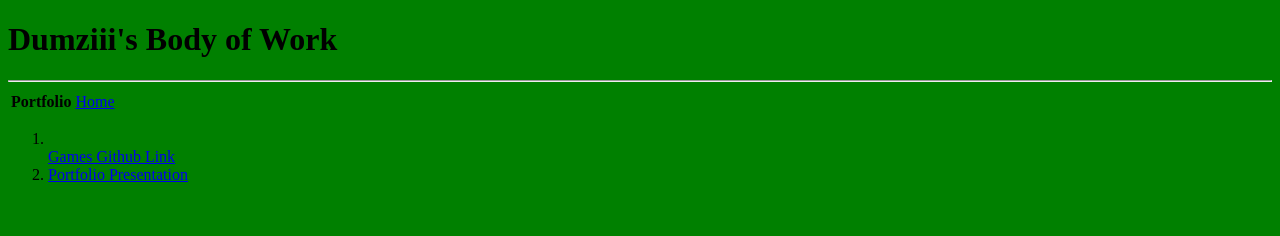
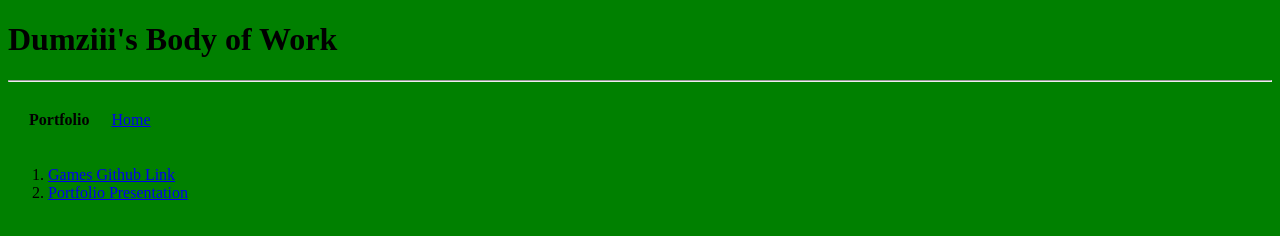
Before and after one commit to Wits-Digital-Arts-Interactive-Media/WSOA3028A_2444372, a plain HTML site: page Portfolio work.html in a window 1280 px wide. Drawn offline with Linux system fonts and the light colour scheme.

Commit message:
Quick Directory Page Update

```diff
--- a/Portfolio work.html
+++ b/Portfolio work.html
@@ -12,15 +12,15 @@
     <hr>
     <main>
         <nav>
-          <table>
+          <table cellspacing = "20px">
             <tr>
               <th style="text-align: left;">Portfolio</th>
               <td><a href="index.html">Home</a></td>
             </tr>
           </table>
           <ol>
-            <li></li><a href="https://github.com/MaccccD"> Games Github Link</a></li>
-             <li><a href="https://www.canva.com/design/DAF8V11I_uY/208VGDw5m6Etv3M_IDl5zA/edit?utm_content=DAF8V11I_uY&utm_campaign=designshare&utm_medium=link2&utm_source=sharebutton">Portfolio Presentation</a></li>
+            <li><a href="https://github.com/MaccccD"> Games Github Link</a></li>
+            <li><a href="https://www.canva.com/design/DAF8V11I_uY/208VGDw5m6Etv3M_IDl5zA/edit?utm_content=DAF8V11I_uY&utm_campaign=designshare&utm_medium=link2&utm_source=sharebutton">Portfolio Presentation</a></li>
           </ol>
         </nav>
     </main>
```
Also changed, not shown: Essays.html (+14 -2 lines), Profile.html (+1 -1 lines).
